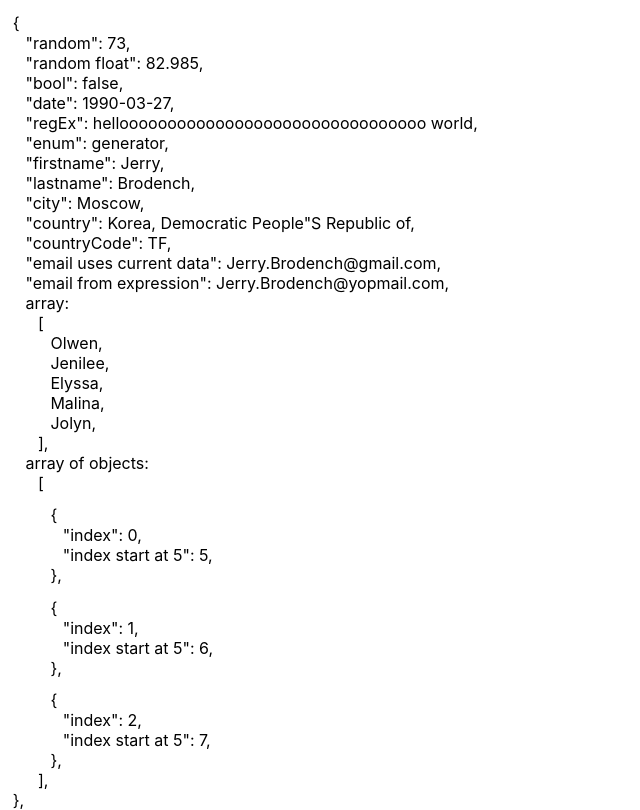
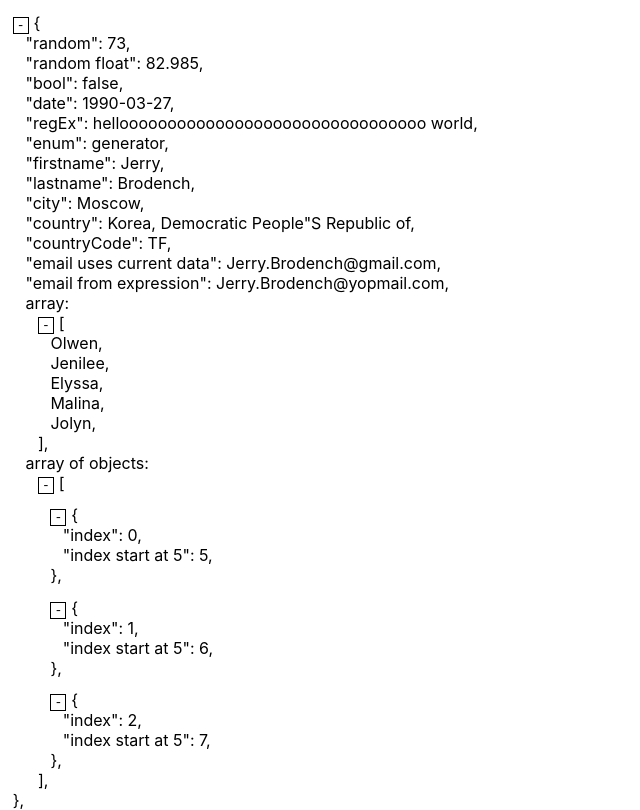
Before and after one commit to MZO9400/JSONPath, a React (Create React App) app: page / in a window 1280 px wide. Shown: the whole page, without its empty margins (0-640 px from the left). Built offline with nearby package versions, Linux system fonts and the light colour scheme.

Commit message:
Add plus/minus button next to array and json

```diff
--- a/src/components/ArrayComponent.js
+++ b/src/components/ArrayComponent.js
@@ -3,14 +3,21 @@ import JSONcomponent from "./JSONcomponent";
 import './styles.css'
 const json_verify = function(s){ try { return typeof s == 'object' } catch (e) { return false; }};
 
-export default props => (
+export default props => {
+    const [isFolded, toggleFold] = React.useState(false);
+    return (
         <div className={'JSONChildren'}>
+            <div>
+                <span className={'parentContainer unselectable'}
+                      onClick={() => toggleFold(!isFolded)}>{isFolded ? "+" : "-"}</span>
                 <span>{"["}</span>
+            </div>
             {props.JSON.map((subarray, subkey) => (
                 json_verify(subarray)
-                ? <JSONcomponent key={subkey} JSON={subarray} />
+                    ? <JSONcomponent key={subkey} JSON={subarray}/>
                     : <li className={'JSONChildren'} key={subkey}>{subarray}<span>{","}</span></li>
             ))}
             <span>{"],"}</span>
         </div>
-)
+    );
+}
--- a/src/components/JSONcomponent.js
+++ b/src/components/JSONcomponent.js
@@ -3,9 +3,13 @@ import './styles.css'
 import ArrayComponent from "./ArrayComponent";
 const json_verify = function(s){ try { return typeof s == 'object' } catch (e) { return false; }};
 const JSONcomponent = props => {
+    const [isFolded, toggleFold] = React.useState(false);
     return (
         <div className={'JSON'}>
-            <span>{"{"}</span>
+            <div>
+                <span className={'parentContainer unselectable'} onClick={() => toggleFold(!isFolded)}>{isFolded ? "+" : "-"}</span>
+                <span>{"{"}</span>
+            </div>
             <div className={'JSONChildren'}>
                 {Object.keys(props.JSON).map((it, key) => (
                     Array.isArray(props.JSON[it])
--- a/src/components/styles.css
+++ b/src/components/styles.css
@@ -9,3 +9,18 @@ ul, li {
     list-style-type: none;
     margin: 0
 }
+
+.parentContainer {
+    font-family: monospace;
+    cursor: pointer;
+    padding: 0 3px;
+    margin-right: 5px;
+    border: solid 1px black;
+}
+.unselectable {
+    -moz-user-select: none;
+    -khtml-user-select: none;
+    -webkit-user-select: none;
+    -ms-user-select: none;
+    user-select: none;
+}
```
Lines whose indentation alone changed are shown as unchanged.
